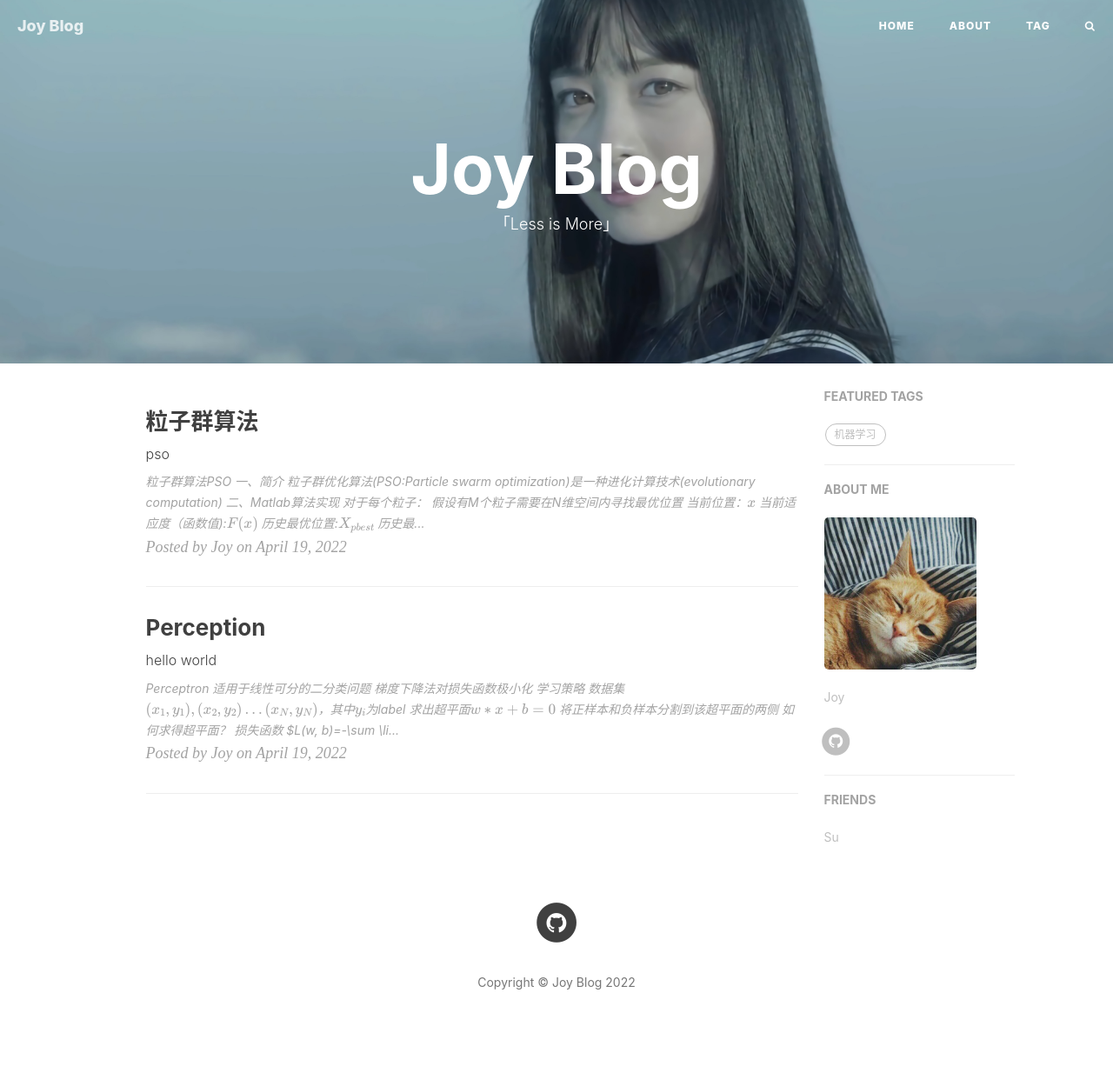
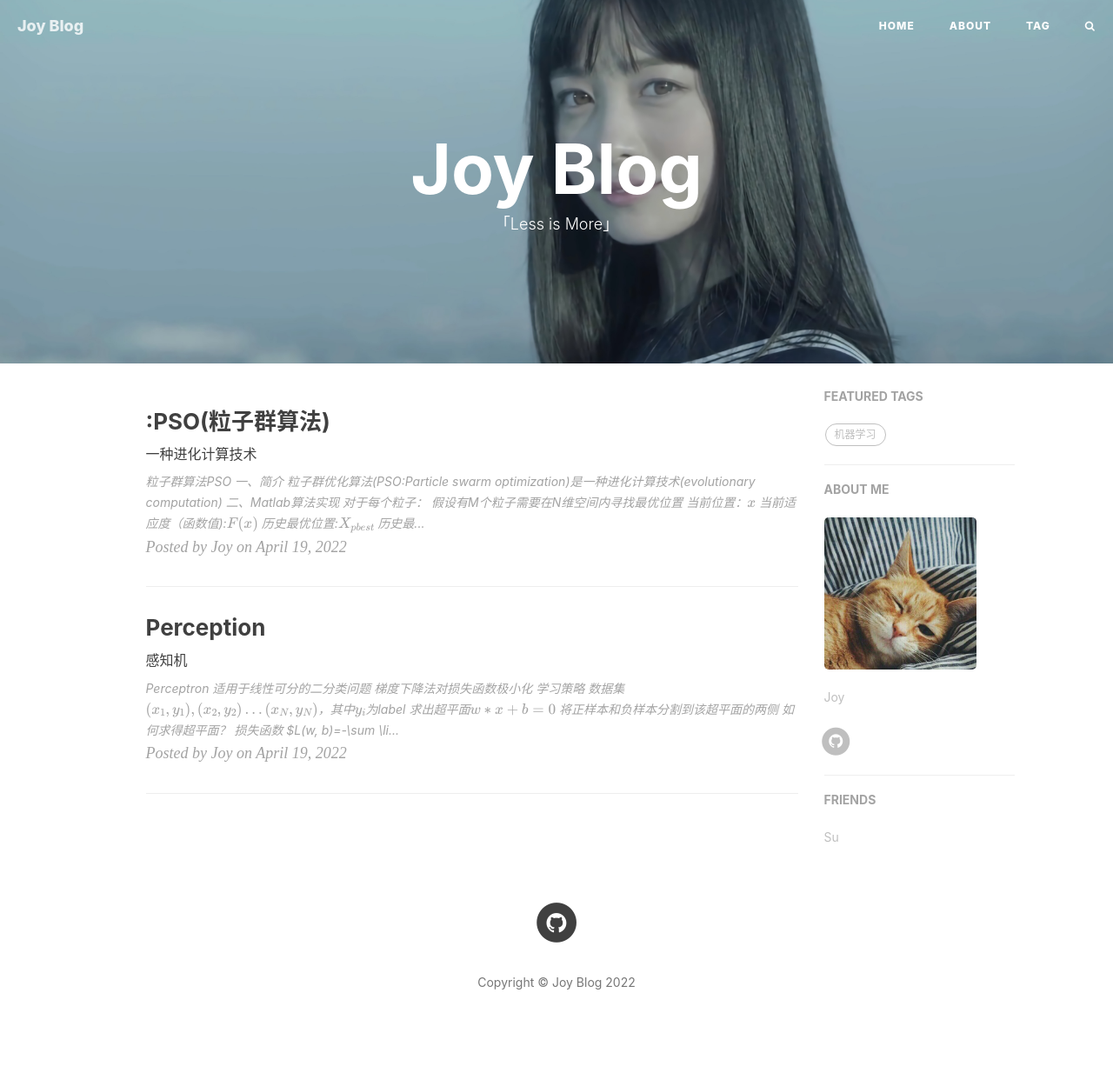
Before and after one commit to joyz121/joyz121.github.io, a Jekyll site: the page built from index.html, in a window 1280 px wide. Shown: the whole page at 87% size. Built offline with Jekyll 4.4.1, drawn with Linux system fonts in a browser that asks for light colours; nearby versions of some CDN libraries; formulas are drawn with MathJax 3; the list of posts is cut into pages by our own code; comment, search, counter and statistics services are not loaded.

Commit message:
文件修改

```diff
--- a/_posts/2022-4-19-Perceptron.md
+++ b/_posts/2022-4-19-Perceptron.md
@@ -1,9 +1,9 @@
 ---
 layout: post
 title: "Perception"
-subtitle: "hello world"
+subtitle: "感知机"
 author: "Joy"
-header-img: "img/post-bg-farewell-flash.jpg"
+header-img: "img/post-bg-perceptron.jpg"
 header-mask: 0.2
 tags:
   - 机器学习
--- a/_posts/2022-4-19-pso.md
+++ b/_posts/2022-4-19-pso.md
@@ -1,9 +1,9 @@
 ---
 layout: post
-title: "粒子群算法"
-subtitle: "pso"
+title: ":PSO(粒子群算法)"
+subtitle: "一种进化计算技术"
 author: "Joy"
-header-img: "img/post-bg-farewell-flash.jpg"
+header-img: "img/post-bg-pso.jpg"
 header-mask: 0.2
 tags:
   - 机器学习
```
